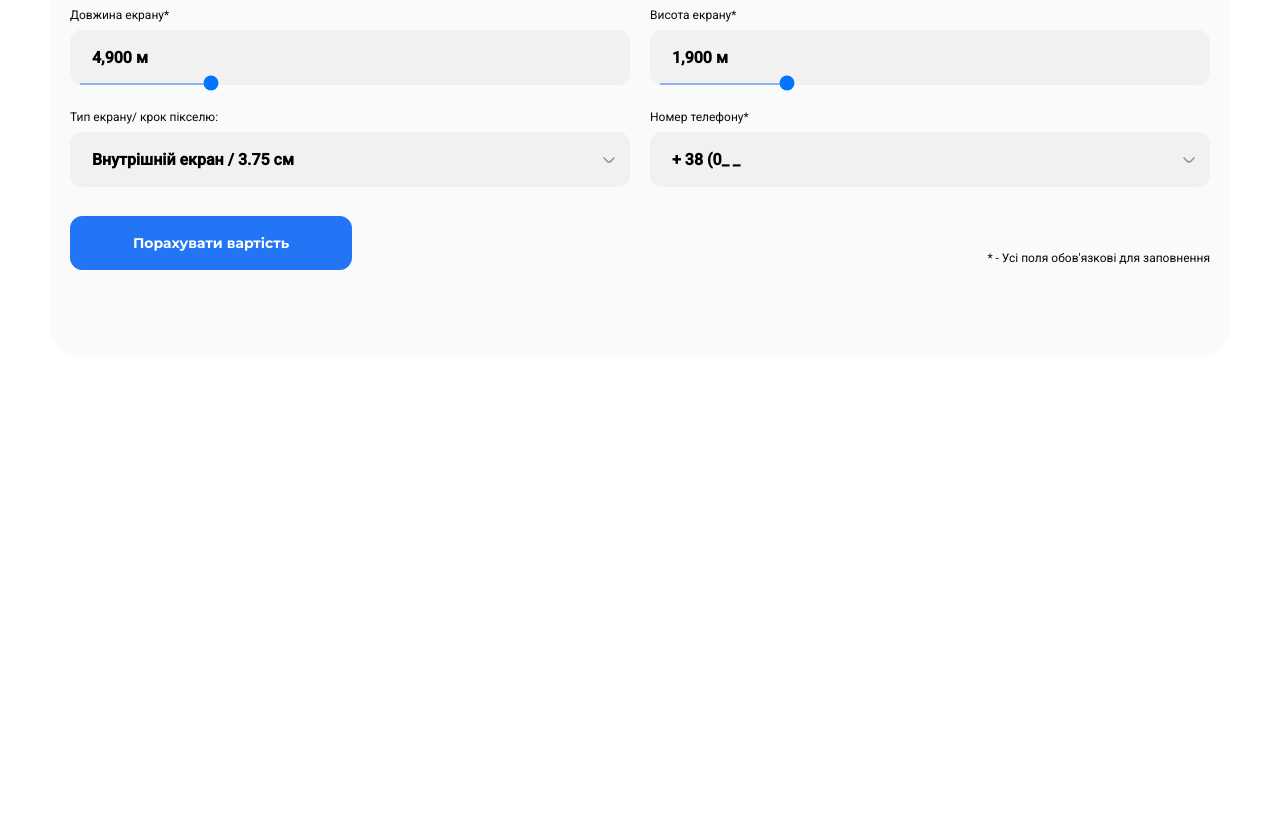
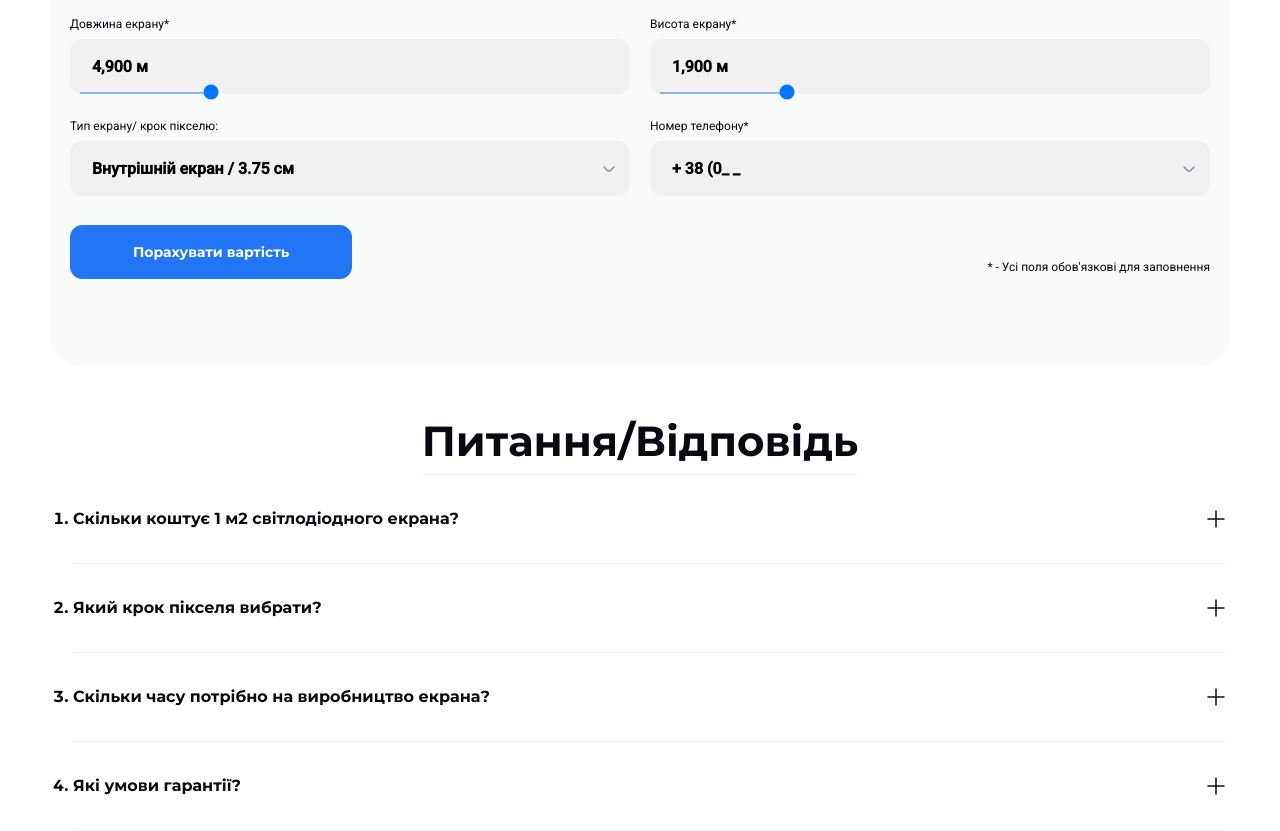
Before and after one commit to RomanBezuhlyi/LedSims, a website: page src/html/index.html in a window 1280 px wide. Shown: the part 2728-3559 px from the top of the page. Before the commit the page ends 3085 px from the top, so only its background shows below. Drawn offline with nearby package versions, Linux system fonts and the light colour scheme; files that its build step writes are made by us from their sources; files whose address does not match are found by name.

Commit message:
added faq section

```diff
--- /dev/null
+++ b/src/html/blocks/faq.html
@@ -0,0 +1,73 @@
+<section id="faq" class="faq-wrap">
+  <div class="container">
+    <div class="faq">
+      <h2>Питання/Відповідь</h2>
+      <ul class="faq__list">
+        <li class="faq__item">
+          <div class="faq__item-top">
+            <h5>Скільки коштує 1 м2 світлодіодного екрана?</h5>
+            <button class="faq-open">
+              <img src="./img/plus.svg" alt="" />
+            </button>
+          </div>
+          <div class="faq__item-body">
+            <p>
+              Lorem ipsum dolor, sit amet consectetur adipisicing elit. Pariatur
+              id repellendus similique voluptate mollitia culpa qui rerum ex
+              alias sint quibusdam voluptates, quod error laboriosam hic
+              aspernatur? Magnam, totam facere!
+            </p>
+          </div>
+        </li>
+        <li class="faq__item">
+          <div class="faq__item-top">
+            <h5>Який крок пікселя вибрати?</h5>
+            <button class="faq-open">
+              <img src="./img/plus.svg" alt="" />
+            </button>
+          </div>
+          <div class="faq__item-body">
+            <p>
+              Lorem ipsum dolor, sit amet consectetur adipisicing elit. Pariatur
+              id repellendus similique voluptate mollitia culpa qui rerum ex
+              alias sint quibusdam voluptates, quod error laboriosam hic
+              aspernatur? Magnam, totam facere!
+            </p>
+          </div>
+        </li>
+        <li class="faq__item">
+          <div class="faq__item-top">
+            <h5>Скільки часу потрібно на виробництво екрана?</h5>
+            <button class="faq-open">
+              <img src="./img/plus.svg" alt="" />
+            </button>
+          </div>
+          <div class="faq__item-body">
+            <p>
+              Lorem ipsum dolor, sit amet consectetur adipisicing elit. Pariatur
+              id repellendus similique voluptate mollitia culpa qui rerum ex
+              alias sint quibusdam voluptates, quod error laboriosam hic
+              aspernatur? Magnam, totam facere!
+            </p>
+          </div>
+        </li>
+        <li class="faq__item">
+          <div class="faq__item-top">
+            <h5>Які умови гарантії?</h5>
+            <button class="faq-open">
+              <img src="./img/plus.svg" alt="" />
+            </button>
+          </div>
+          <div class="faq__item-body">
+            <p>
+              Lorem ipsum dolor, sit amet consectetur adipisicing elit. Pariatur
+              id repellendus similique voluptate mollitia culpa qui rerum ex
+              alias sint quibusdam voluptates, quod error laboriosam hic
+              aspernatur? Magnam, totam facere!
+            </p>
+          </div>
+        </li>
+      </ul>
+    </div>
+  </div>
+</section>
--- a/src/html/index.html
+++ b/src/html/index.html
@@ -22,6 +22,7 @@
       @@include('blocks/hero.html') @@include('blocks/info.html')
       @@include('blocks/partners.html') @@include('blocks/areas.html')
       @@include('blocks/projects.html') @@include('blocks/calculate-form.html')
+      @@include('blocks/faq.html')
     </main>
     @@include('blocks/footer.html')
     <script src="./js/index.bundle.js"></script>
--- a/src/js/index.js
+++ b/src/js/index.js
@@ -2,3 +2,4 @@ import "./modules/menu.js";
 import "./modules/calculate.js";
 import "./modules/projects.js";
 import "./modules/areas.js";
+import "./modules/faq.js";
--- /dev/null
+++ b/src/js/modules/faq.js
@@ -0,0 +1,20 @@
+document.addEventListener("DOMContentLoaded", function () {
+  const faqItems = document.querySelectorAll(".faq__item");
+
+  faqItems.forEach((item) => {
+    const itemTop = item.querySelector(".faq__item-top");
+    const itemBody = item.querySelector(".faq__item-body");
+    const btnPpenFaq = item.querySelector(".faq-open");
+
+    itemTop.addEventListener("click", () => {
+      // Змінюємо max-height для відображення/приховання контенту
+      if (itemBody.style.maxHeight) {
+        itemBody.style.maxHeight = null;
+        btnPpenFaq.style.transform = null;
+      } else {
+        itemBody.style.maxHeight = "200px";
+        btnPpenFaq.style.transform = "rotate(45deg)";
+      }
+    });
+  });
+});
--- a/src/scss/base/_scroll.scss
+++ b/src/scss/base/_scroll.scss
@@ -1,32 +1,14 @@
-// @media (min-width: 992px) {
-//   /* Стилі для скроллу в Chrome та Safari */
-//   ::-webkit-scrollbar {
-//     width: 8px;
-//     height: 8px;
-//   }
-//   ::-webkit-scrollbar-thumb {
-//     background-color: $text;
-//     border-radius: 6px;
-//     max-height: 350px;
-//   }
-//   ::-webkit-scrollbar-track {
-//     background-color: $violet;
-//   }
+@media (min-width: 992px) {
+  ::-webkit-scrollbar {
+    width: 9px;
+  }
 
-//   /* Стилі для скроллу в Mozilla Firefox */
-//   /* Ширина і висота скроллбара */
-//   * {
-//     scrollbar-width: thin;
-//     scrollbar-color: $violet;
-//   }
+  ::-webkit-scrollbar-thumb {
+    background-color: $accent;
+    border-radius: 6px;
+  }
 
-//   /* Стилі для кільця вокруг пальця при торканні */
-//   *::-webkit-scrollbar-thumb:active {
-//     background-color: $text;
-//   }
-
-//   /* Стилі для фону скроллбара */
-//   *::-webkit-scrollbar-track {
-//     background-color: $violet;
-//   }
-// }
+  ::-webkit-scrollbar-track {
+    background-color: $inputBg;
+  }
+}
--- a/src/scss/blocks/_areas.scss
+++ b/src/scss/blocks/_areas.scss
@@ -13,6 +13,9 @@
 .areas {
   h2 {
     text-align: center;
+    font-size: 24px;
+    font-weight: 700;
+    line-height: 24px;
     margin-bottom: 32px;
     @media (max-width: 991px) {
       margin-bottom: 35px;
--- /dev/null
+++ b/src/scss/blocks/_faq.scss
@@ -0,0 +1,73 @@
+.faq-wrap {
+  margin: 63px 0 55px 0;
+  @media (max-width: 991px) {
+    margin: 60px 0 75px 0;
+  }
+}
+.faq {
+  @include flex(column, center, center);
+  h2 {
+    width: fit-content;
+    text-align: center;
+    padding-bottom: 21px;
+    border-bottom: 1px solid rgba($color: #8b8b9c, $alpha: 0.1);
+    margin-bottom: 32px;
+    @media (max-width: 991px) {
+      padding-bottom: 0;
+      border: none;
+      margin-bottom: 36px;
+    }
+  }
+  &__list {
+    @include flex(column, flex-start, flex-start);
+    gap: 32px;
+    list-style-type: decimal;
+    font-size: 16px;
+    font-weight: 700;
+    line-height: 24px;
+    padding-left: 18px;
+    @media (max-width: 991px) {
+      gap: 25px;
+    }
+  }
+  &__item {
+    width: 100%;
+    padding-bottom: 32px;
+    border-bottom: 1px solid #f1f1f1;
+    @media (max-width: 991px) {
+      padding-bottom: 25px;
+    }
+    &-top {
+      @include flex(row, space-between, center);
+      cursor: pointer;
+      h5 {
+        font-size: 16px;
+        font-weight: 700;
+        line-height: 24px;
+        @media (max-width: 480px) {
+          width: 250px;
+        }
+      }
+      button {
+        @include flex(row, center, center);
+      }
+    }
+    &-body {
+      max-height: 0;
+      overflow: hidden;
+      @include transition;
+      p {
+        margin-top: 24px;
+        font-family: $font-secondary;
+        font-size: 14px;
+        font-weight: 400;
+        line-height: 24px;
+        padding-right: 100px;
+        @media (max-width: 991px) {
+          margin-top: 12px;
+          padding-right: 20px;
+        }
+      }
+    }
+  }
+}
--- a/src/scss/blocks/_projects.scss
+++ b/src/scss/blocks/_projects.scss
@@ -5,11 +5,16 @@
   }
 }
 .projects {
+  width: 100%;
   h2 {
+    width: fit-content;
     text-align: center;
-    margin-bottom: 39px;
+    margin: auto;
+    padding-bottom: 12px;
+    border-bottom: 1px solid rgba($color: #8b8b9c, $alpha: 0.1);
+    margin-bottom: 35px;
     @media (max-width: 991px) {
-      margin-bottom: 35px;
+      margin-bottom: 31px;
     }
   }
   &__tabs {
--- a/src/scss/main.scss
+++ b/src/scss/main.scss
@@ -6,6 +6,7 @@
 @import "./base/base";
 @import "./base/utils";
 @import "./base/container";
+@import "./base/scroll";
 
 /* Блоки */
 @import "./blocks/*.scss";
```
Also changed, not shown: build/css/main.css, build/img/plus.svg (added), build/index.html, build/js/index.bundle.js, src/img/plus.svg (added).
